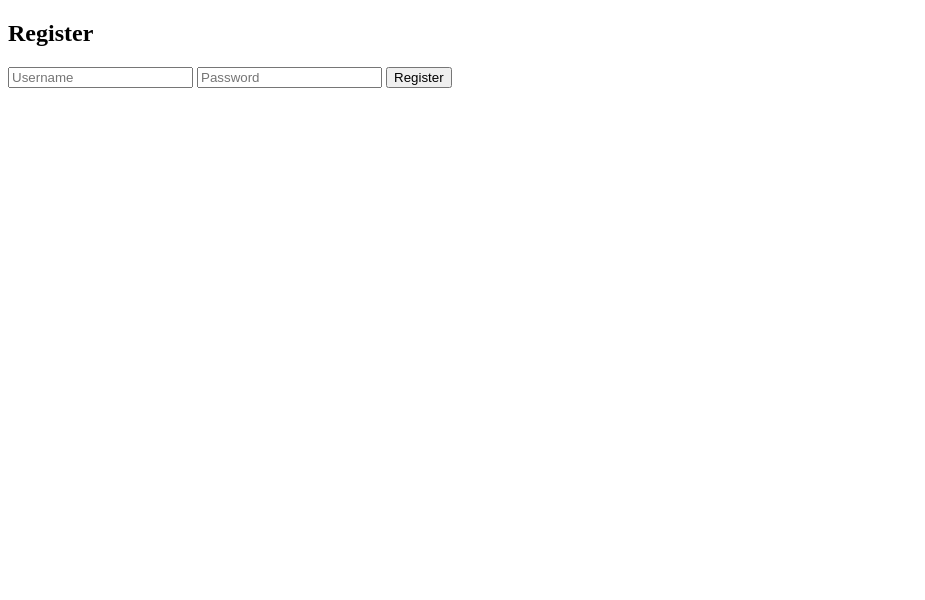
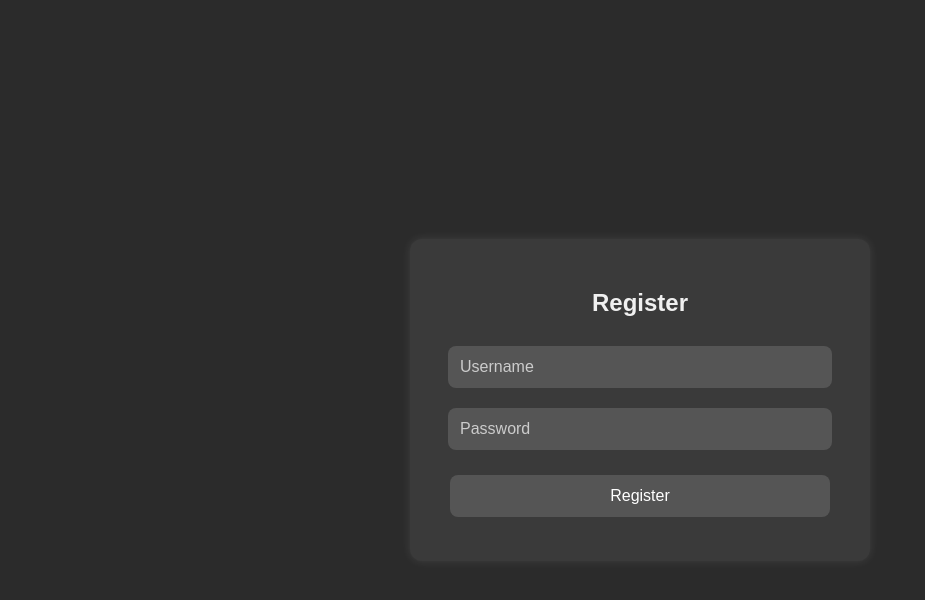
Before and after one commit to Popoeson/Blacklist_frontend, a website: page register.html in a window 1280 px wide. Shown: the whole page, without its empty margins (0-925 px from the left). Drawn offline with Linux system fonts and the light colour scheme.

Commit message:
Update register.html

```diff
--- a/register.html
+++ b/register.html
@@ -2,7 +2,7 @@
 <html>
 <head>
   <title>Register</title>
-  <link rel="stylesheet" href="form-style.css">
+  <link rel="stylesheet" href="form-styles.css">
 </head>
 <body>
   <div class="form-container">
```
